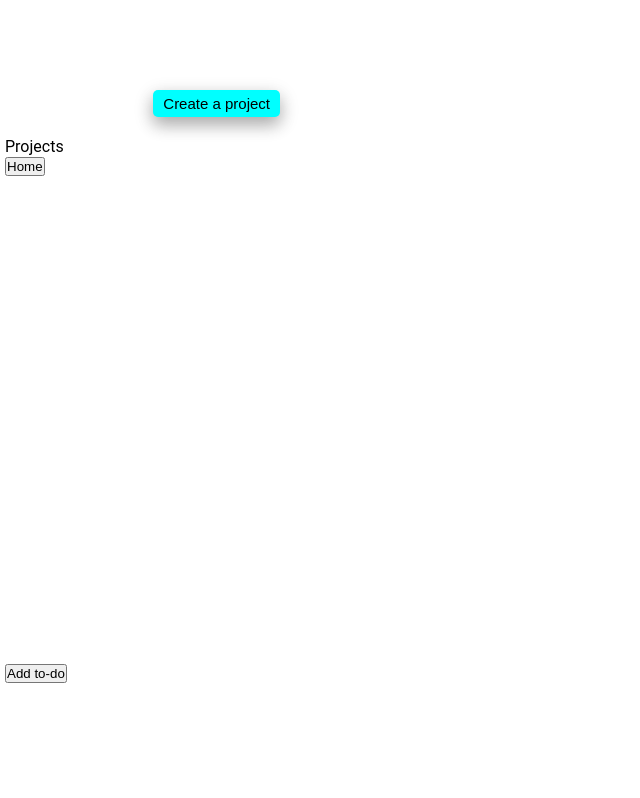
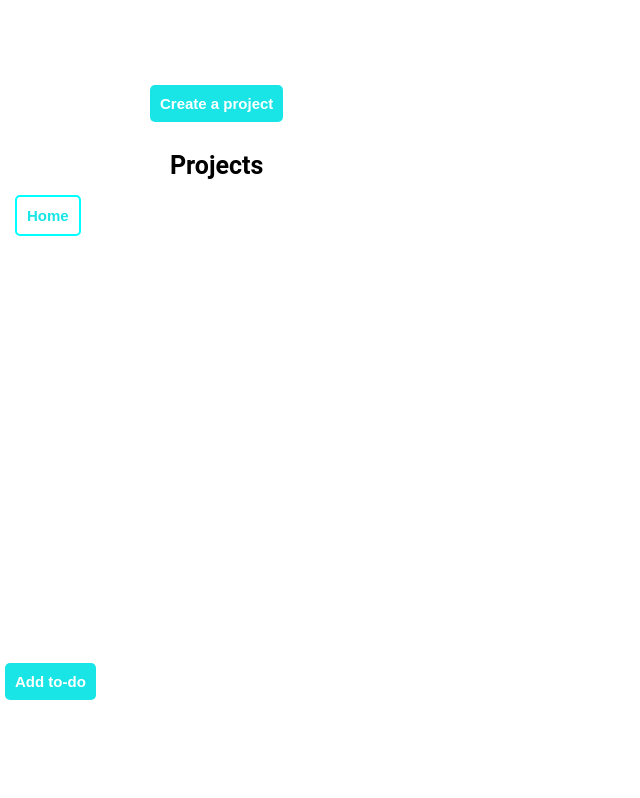
Before and after one commit to 4whatspc3/Project-To-do-List, a website built with webpack: page dist/index.html in a window 1280 px wide. Shown: the whole page, without its empty margins (0-640 px from the left). Built offline with nearby package versions, Linux system fonts and the light colour scheme.

Commit message:
Style the buttons and adjust the position of some elements

```diff
--- a/src/DOM_components/name_projects.js
+++ b/src/DOM_components/name_projects.js
@@ -2,7 +2,7 @@ const nameProjects = () => {
     const projBlock = document.createElement('div');
     projBlock.classList.add('projBlock');
 
-    const contentImage = document.createElement('img');
+    //const contentImage = document.createElement('img');
     //contentImage.setAttribute('src', image);
 
     const projTitle = document.createElement('button');
@@ -16,7 +16,8 @@ const nameProjects = () => {
         projTitle.textContent = title;
     }
 
-    projBlock.append(contentImage, projTitle, projDel);
+    //contentImage
+    projBlock.append(projTitle, projDel);
 
     return {projBlock, passTitle}
 }
--- a/src/styles/style.css
+++ b/src/styles/style.css
@@ -19,25 +19,80 @@ html, body {
     padding: 5px;
     display: grid;
     grid-template: 0.25fr 0.25fr 2fr 0.5fr / repeat(3, 1fr);
+    z-index: -1;
 }
 
 .btnProject {
     grid-area: 2 / 1 / 3 / 2;
     place-self: center;
-    padding: 5px 10px;
+}
+
+.btnProject,
+.open-button {
+    padding: 10px 10px;
     border: none;
     border-radius: 5px;
     font-size: 15px;
-    background-color: #00ffff;
-    box-shadow: 0 8px 16px 0 rgba(0,0,0,0.2), 0 6px 20px 0 rgba(0,0,0,0.19);
+    font-weight: bold;
+    color:#ffffff;
+    background-color: #19e5e6;
 }
 
-.btnProject:hover {
-    background-color: #19e5e6;
+.btnProject:hover,
+.open-button:hover {
+    background-color: #ffffff;
+    color: #19e5e6;
+    border: 2px solid #00ffff;
 }
 
 .projContainer {
     grid-area: 3 / 1 / 4 / 2;
+    display: grid;
+    grid-template-rows: 0.25fr 2fr;
+    z-index: 2;
+}
+
+.projHeader {
+    display: flex;
+    justify-content: center;
+    align-items: center;
+}
+
+.projHeader > p {
+    font-size: 25px;
+    font-weight: bold;
+}
+
+.projBody {
+    display: flex;
+    flex-direction: column;
+    justify-content: top;
+    align-items: left;
+    gap: 25px;
+    padding-left: 10px;
+}
+
+.projBlock {
+    display: flex;
+    gap: 25px;
+}
+
+.btnHome,
+.projBlock button {
+    padding: 10px 10px;
+    border: 2px solid #00ffff;
+    border-radius: 5px;
+    font-size: 15px;
+    font-weight: bold;
+    color: #19e5e6;
+    background-color: #ffffff;
+}
+
+.btnHome:hover,
+.btnTitle:hover,
+.projDel:hover {
+    background-color: #19e5e6;
+    color: #ffffff;
 }
 
 .content,
@@ -45,6 +100,7 @@ html, body {
     grid-area: 3 / 1 / 5 / 4;
     display: grid;
     grid-template: 2fr 0.5fr / repeat(3, 1fr);
+    z-index: 1;
 }
 
 .toDoContainer {
```
Also changed, not shown: dist/app.bundle.js.
